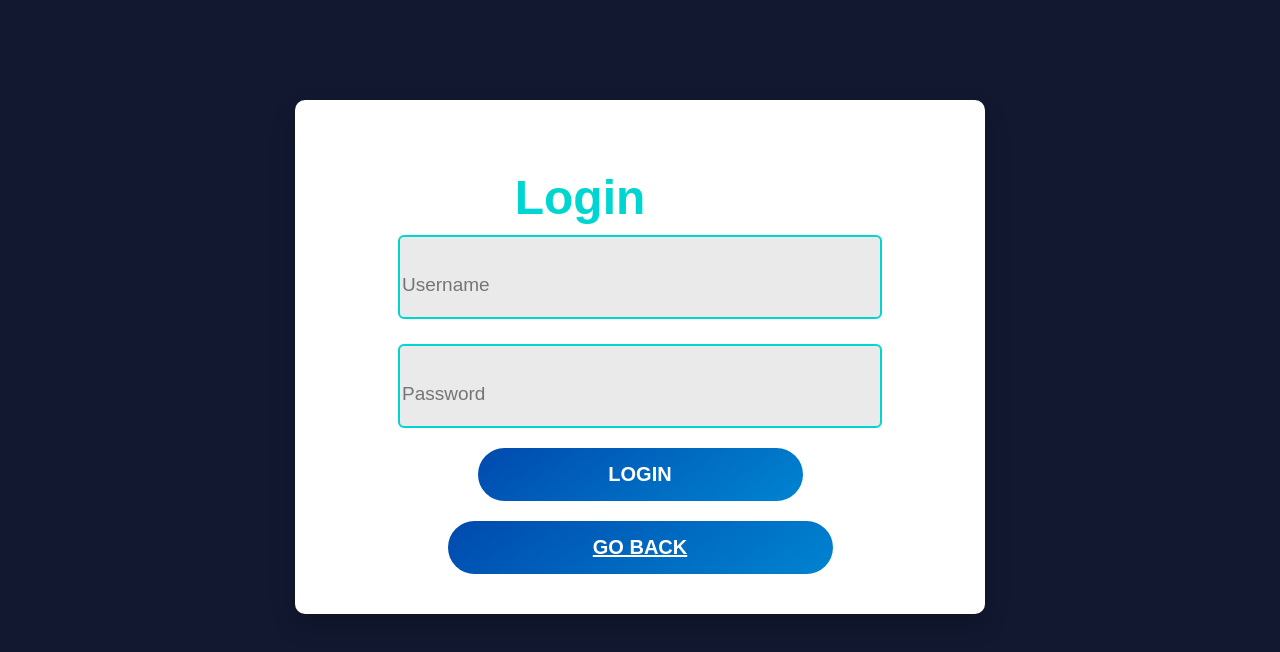
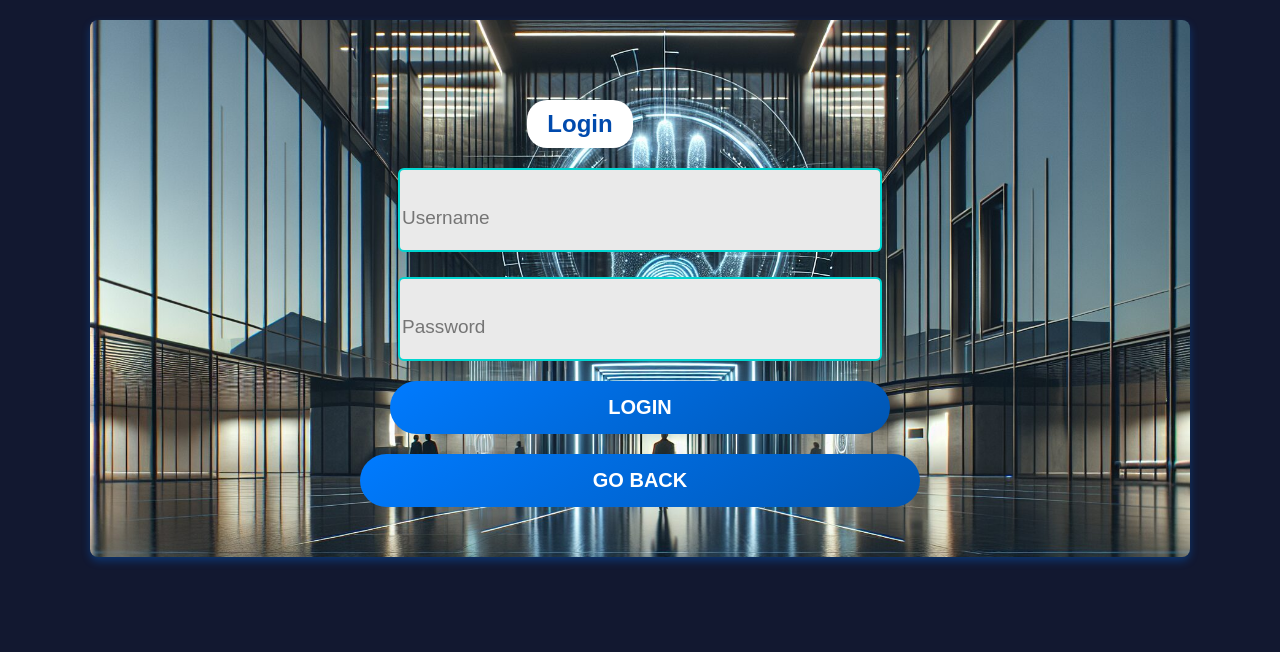
Before and after one commit to santosbogo/AccessControl, a React (Create React App) app in the folder src/main/frontend/: page /login in a window 1280 px wide. Shown: the top 652 px of the page. Built offline with nearby package versions, Linux system fonts and the light colour scheme.

Commit message:
sign up y login modifications

```diff
--- a/src/main/frontend/src/Components/GetStarted/GetStarted.css
+++ b/src/main/frontend/src/Components/GetStarted/GetStarted.css
@@ -4,7 +4,7 @@
     align-items: center;
     justify-content: center; /* Para centrar verticalmente */
     background-color: #1a1f2e; /* Dark navy blue background */
-    color: #d0e0ff; /* Light blue text color for readability */
+    color: #003379; /* Light blue text color for readability */
     font-family: 'Arial', sans-serif; /* Modern, sans-serif font */
     width: 90%; /* Ajusta el ancho según tus necesidades */
     max-width: 1000px; /* Establece un ancho máximo */
@@ -20,7 +20,6 @@
     background-position: center;
     position: relative;
 }
-
 
 @media (max-width: 768px) {
     .get-started-container {
@@ -51,6 +50,16 @@
     gap: 20px;
     width: 100%;
 }
+.title {
+    color: #004aad; /* Azul oscuro */
+    font-size: 24px; /* Tamaño de fuente ajustado */
+    font-weight: bold; /* Texto en negrita */
+    margin-bottom: 20px; /* Espaciado inferior */
+    padding: 10px 20px; /* Ajustar el espacio alrededor del texto */
+    background-color: white; /* Fondo blanco */
+    border-radius: 20px;
+}
+
 
 .get-started-button {
     padding: 15px 30px;
@@ -68,6 +77,7 @@
     align-items: center;
     background-image: linear-gradient(to right, #007bff, #0056b3);
     font-family: 'Poppins', sans-serif;
+    text-decoration: none; /* Remover subrayado */
 }
 
 .get-started-button:not(:last-child) {
@@ -75,7 +85,7 @@
 }
 
 .get-started-button:hover {
-    background-image: linear-gradient(145deg, #00d6d1, #00b2aa);
+    background-image: linear-gradient(145deg, #004aad, #003379); /* Azul oscuro para el hover */
     transform: scale(1.05);
     box-shadow: 0 4px 8px rgba(0,0,0,0.2);
 }
--- a/src/main/frontend/src/Components/GetStarted/GetStarted.jsx
+++ b/src/main/frontend/src/Components/GetStarted/GetStarted.jsx
@@ -9,7 +9,7 @@ const GetStarted = ()=>{
         <div className='get-started-container'>
             <div className="get-started-header">
                 <div className="get-started-title">
-                    <div className="text"> Get Started </div>
+                    <div className="title"> Get Started </div>
                 </div>
             </div>
             <div className='logo-get-started'>
--- a/src/main/frontend/src/Components/GetStarted/Login.css
+++ b/src/main/frontend/src/Components/GetStarted/Login.css
@@ -2,13 +2,23 @@
     display: flex;
     flex-direction: column;
     align-items: center;
-    background: #fff;
-    width: 650px;
-    padding: 40px 20px;
-    margin: 80px auto 20px auto;
-    box-shadow: 0 12px 24px rgba(0, 0, 0, 0.2);
-    border-radius: 10px;
-    transition: transform 0.3s ease, box-shadow 0.3s ease;
+    justify-content: center; /* Para centrar verticalmente */
+    background-color: #1a1f2e; /* Dark navy blue background */
+    color: #003379; /* Light blue text color for readability */
+    font-family: 'Arial', sans-serif; /* Modern, sans-serif font */
+    width: 90%; /* Ajusta el ancho según tus necesidades */
+    max-width: 1000px; /* Establece un ancho máximo */
+    margin: auto; /* Auto para centrar horizontalmente */
+    padding: 50px;
+    max-height: 90vh;
+    overflow-y: auto;
+    border-radius: 8px;
+    box-shadow: 0 4px 8px rgba(0, 120, 255, 0.3);
+    background-image: url("../../../public/accessControl.jpeg");
+    background-size: cover;
+    background-repeat: no-repeat;
+    background-position: center;
+    position: relative;
 }
 
 .login-container:hover {
@@ -38,13 +48,15 @@
     margin-right: 5px;
 }
 
-.text {
-    color: #00d6d1;
-    font-size: 48px;
-    font-weight: 700;
-    margin-bottom: 10px;
+.title {
+    color: #004aad; /* Azul oscuro */
+    font-size: 24px; /* Tamaño de fuente ajustado */
+    font-weight: bold; /* Texto en negrita */
+    margin-bottom: 20px; /* Espaciado inferior */
+    padding: 10px 20px; /* Ajustar el espacio alrededor del texto */
+    background-color: white; /* Fondo blanco */
+    border-radius: 20px;
 }
-
 .login-inputs {
     display: flex;
     flex-direction: column;
@@ -91,17 +103,18 @@
     transition: background-color 0.3s ease, transform 0.2s ease, box-shadow 0.2s ease;
     width: 50%;
     font-family: 'Poppins', sans-serif;
-    background-image: linear-gradient(145deg, #004aad, #0084d1);
+    background-image: linear-gradient(145deg, #007bff, #0056b3);
     display: flex;
     justify-content: center;
     align-items: center;
     outline: none;
     margin-top: 20px;
+    text-decoration: none; /* Remover subrayado */
 }
 
 .login-button:hover,
 .Go-back-button:hover {
-    background-image: linear-gradient(145deg, #00d6d1, #00b2aa);
+    background-image: linear-gradient(145deg, #004aad, #003379); /* Azul oscuro para el hover */
     transform: scale(1.05);
     box-shadow: 0 4px 8px rgba(0,0,0,0.2);
 }
--- a/src/main/frontend/src/Components/GetStarted/Login.jsx
+++ b/src/main/frontend/src/Components/GetStarted/Login.jsx
@@ -14,7 +14,7 @@ const Login = () => {
         <div className="login-container">
             <div className="login-header">
                 <div className="login-title">
-                    <div className="text"> Login </div>
+                    <div className="title"> Login </div>
                 </div>
                 <div className="logo">
                     {/* Agrega tu logo aquí */}
```
